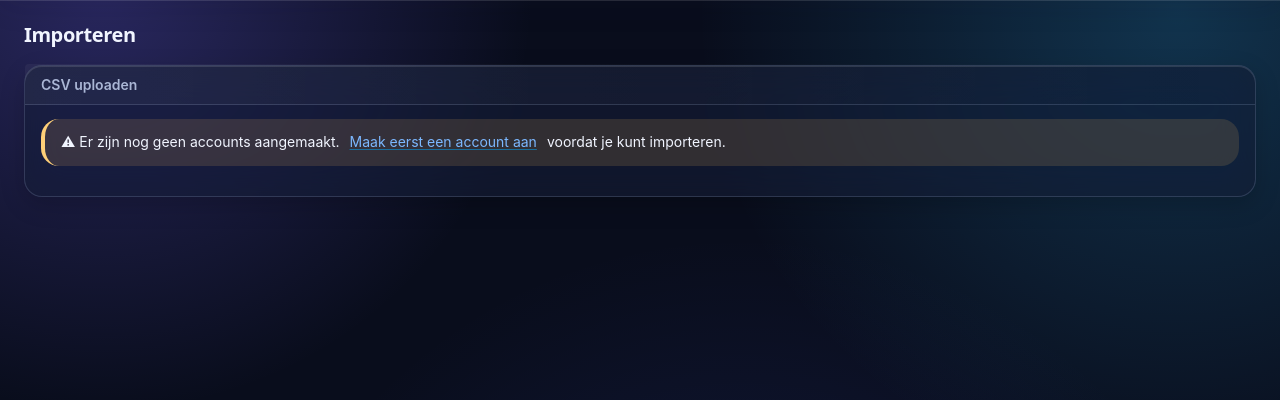
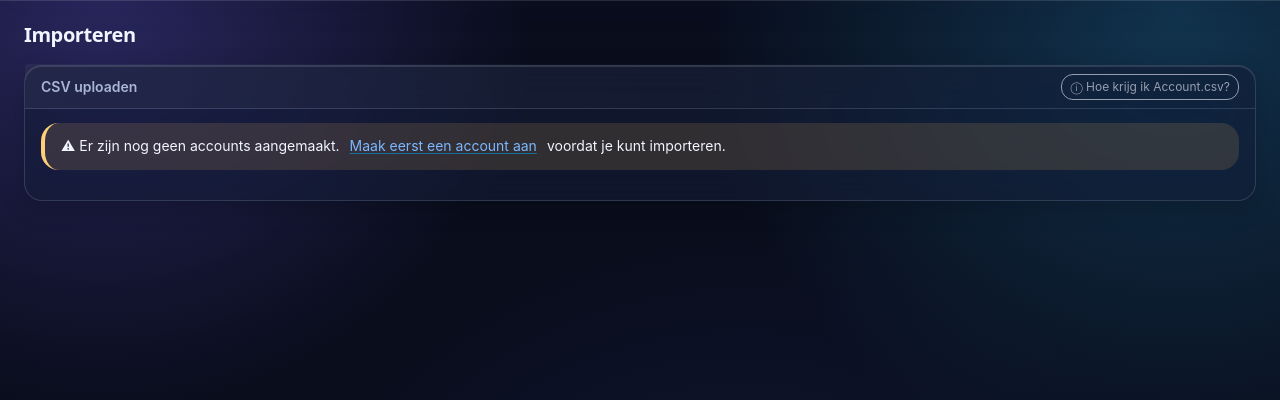
Before and after one commit to Sharpe-nl/PortfolioManager, a FastAPI app: page /import in a window 1280 px wide. Shown: the part 52-452 px from the top of the page. Run offline with FastAPI, Linux system fonts and the light colour scheme; the visitor is signed in with stand-in values (Sample User, id 1); data comes from the database, SQL or seed files in the repository; data that the repository does not hold is empty; parts of the project's set-up code (start-up, migrations or seed data) failed here and were passed over.

Commit message:
Guide DEGIRO CSV imports

```diff
--- a/app/i18n/imports.py
+++ b/app/i18n/imports.py
@@ -15,11 +15,22 @@ NL = {
 
     # ── import.html: upload form ─────────────────────────────────────────
     "imports.upload_header": "CSV uploaden",
+    "imports.csv_tutorial_button": "Hoe krijg ik Account.csv?",
+    "imports.csv_tutorial_title": "Account.csv exporteren uit DEGIRO",
+    "imports.csv_tutorial_intro": "Haal je rekeningoverzicht bij DEGIRO op en laad het hier in één keer in. PDT verwerkt de brokeractiviteiten dan voor je, zonder handmatige invoer.",
+    "imports.csv_tutorial_requirement": "Gebruik hiervoor het bestand Account.csv. Daarin staan onder meer beleggingen, dividenden, stortingen, kosten en andere mutaties.",
+    "imports.csv_tutorial_step_1": "Meld je aan bij je DEGIRO-account.",
+    "imports.csv_tutorial_step_2": "Open in het linkermenu Inbox en kies vervolgens Rekeningoverzicht.",
+    "imports.csv_tutorial_step_3": "Stel een startdatum in die vóór je eerste storting ligt.",
+    "imports.csv_tutorial_step_3_note": "Zo neem je ook de eerste aankoop en alle bijbehorende mutaties mee. Bij een volgende import mag je gerust een overlappende periode kiezen: al bekende regels worden overgeslagen.",
+    "imports.csv_tutorial_step_4": "Kies Export en download het overzicht als CSV-bestand.",
     "imports.no_accounts_warning": "⚠ Er zijn nog geen accounts aangemaakt.",
     "imports.create_account_first": "Maak eerst een account aan",
     "imports.create_account_before": "voordat je kunt importeren.",
     "imports.account_choose_option": "— kies account —",
     "imports.csv_file_label": "CSV-bestand",
+    "imports.dropzone_title": "Sleep je Account.csv hierheen",
+    "imports.dropzone_hint": "of klik om een CSV-bestand te kiezen",
     "imports.hint_account_statement": "alle transacties (koop/verkoop), dividenden, stortingen en kosten.",
     "imports.upload_button": "Uploaden & bekijken →",
 
@@ -84,11 +95,22 @@ EN = {
 
     # ── import.html: upload form ─────────────────────────────────────────
     "imports.upload_header": "Upload CSV",
+    "imports.csv_tutorial_button": "How do I get Account.csv?",
+    "imports.csv_tutorial_title": "Export Account.csv from DEGIRO",
+    "imports.csv_tutorial_intro": "Download your DEGIRO account statement and load it here in one go. PDT then processes the broker activity for you, without manual entry.",
+    "imports.csv_tutorial_requirement": "Use the Account.csv file for this. It includes investments, dividends, deposits, fees and other account activity.",
+    "imports.csv_tutorial_step_1": "Sign in to your DEGIRO account.",
+    "imports.csv_tutorial_step_2": "In the left menu, open Inbox and then choose Account statement.",
+    "imports.csv_tutorial_step_3": "Set a start date that is before your first deposit.",
+    "imports.csv_tutorial_step_3_note": "This includes the first purchase and all related activity. On later imports, an overlapping period is fine: rows that PDT already knows are skipped.",
+    "imports.csv_tutorial_step_4": "Choose Export and download the statement as a CSV file.",
     "imports.no_accounts_warning": "⚠ No accounts have been created yet.",
     "imports.create_account_first": "Create an account first",
     "imports.create_account_before": "before you can import.",
     "imports.account_choose_option": "— choose account —",
     "imports.csv_file_label": "CSV file",
+    "imports.dropzone_title": "Drop your Account.csv here",
+    "imports.dropzone_hint": "or click to choose a CSV file",
     "imports.hint_account_statement": "all transactions (buy/sell), dividends, deposits and fees.",
     "imports.upload_button": "Upload & preview →",
 
--- a/app/static/style.css
+++ b/app/static/style.css
@@ -352,6 +352,40 @@ input[type="button"] {
 .realized-actions-dialog article { min-width: 0; }
 .realized-actions-dialog header small { display: block; margin-top: .2rem; font-weight: 400; }
 
+/* Import: a compact DEGIRO tutorial and a keyboard-accessible drop target. */
+.import-upload-header { display: flex; align-items: center; gap: .75rem; }
+.import-upload-header > button { margin: 0 0 0 auto; white-space: nowrap; }
+.import-dropzone {
+  display: grid;
+  gap: .2rem;
+  place-items: center;
+  min-height: 5.75rem;
+  margin: .25rem 0 .75rem;
+  padding: .85rem;
+  border: 1px dashed color-mix(in srgb, var(--primary) 55%, var(--border));
+  border-radius: var(--radius-sm);
+  background: color-mix(in srgb, var(--surface) 72%, transparent);
+  color: var(--text-muted);
+  cursor: pointer;
+  text-align: center;
+  transition: border-color .15s ease, background .15s ease, transform .15s ease;
+}
+.import-dropzone strong { color: var(--text); }
+.import-dropzone:hover, .import-dropzone:focus-visible, .import-dropzone.is-dragging {
+  border-color: var(--primary);
+  background: color-mix(in srgb, var(--primary) 10%, var(--surface));
+  outline: none;
+}
+.import-dropzone.is-dragging { transform: scale(1.01); }
+.import-tutorial-dialog p { line-height: 1.6; }
+.import-tutorial-steps { display: grid; gap: .9rem; padding-left: 1.35rem; }
+.import-tutorial-steps li::marker { color: var(--primary); font-weight: 700; }
+.import-tutorial-steps small { display: block; margin-top: .35rem; color: var(--text-muted); line-height: 1.55; }
+@media (max-width: 700px) {
+  .import-upload-header { align-items: flex-start; flex-direction: column; }
+  .import-upload-header > button { margin-left: 0; }
+}
+
 .info-tooltip {
   display: inline-block;
   margin-left: .16rem;
--- a/app/templates/import.html
+++ b/app/templates/import.html
@@ -33,7 +33,10 @@
 
 <!-- ── Upload form ────────────────────────────────────────────────────────── -->
 <article>
-  <header>{{ t(request, 'imports.upload_header') }}</header>
+  <header class="import-upload-header">
+    <span>{{ t(request, 'imports.upload_header') }}</span>
+    <button type="button" class="outline secondary btn-sm" onclick="openDegiroCsvTutorial()">ⓘ {{ t(request, 'imports.csv_tutorial_button') }}</button>
+  </header>
 
   {% if not accounts %}
   <div class="notice warning">
@@ -52,8 +55,12 @@
         </select>
       </label>
       <label>{{ t(request, 'imports.csv_file_label') }}
-        <input type="file" name="file" accept=".csv,text/csv" required>
+        <input id="import-csv-file" type="file" name="file" accept=".csv,text/csv" required>
       </label>
+    </div>
+    <div class="import-dropzone" id="importDropzone" tabindex="0" role="button" aria-controls="import-csv-file">
+      <strong>{{ t(request, 'imports.dropzone_title') }}</strong>
+      <small>{{ t(request, 'imports.dropzone_hint') }}</small>
     </div>
     <p class="hint">
       <strong>Account.csv</strong> → {{ t(request, 'imports.hint_account_statement') }}
@@ -62,6 +69,26 @@
   </form>
   {% endif %}
 </article>
+
+<dialog id="degiroCsvTutorialDialog" class="import-tutorial-dialog">
+  <article>
+    <header>
+      <strong>{{ t(request, 'imports.csv_tutorial_title') }}</strong>
+      <button aria-label="{{ t(request, 'common.close') }}" rel="prev" type="button" onclick="document.getElementById('degiroCsvTutorialDialog').close()"></button>
+    </header>
+    <p>{{ t(request, 'imports.csv_tutorial_intro') }}</p>
+    <p>{{ t(request, 'imports.csv_tutorial_requirement') }}</p>
+    <ol class="import-tutorial-steps">
+      <li>{{ t(request, 'imports.csv_tutorial_step_1') }}</li>
+      <li>{{ t(request, 'imports.csv_tutorial_step_2') }}</li>
+      <li>
+        {{ t(request, 'imports.csv_tutorial_step_3') }}
+        <small>{{ t(request, 'imports.csv_tutorial_step_3_note') }}</small>
+      </li>
+      <li>{{ t(request, 'imports.csv_tutorial_step_4') }}</li>
+    </ol>
+  </article>
+</dialog>
 
 <!-- ── Needs ticker mapping ────────────────────────────────────────────────── -->
 {% if needs_mapping %}
@@ -232,4 +259,45 @@ async function autoMapTickers() {
   </div>
 </article>
 {% endif %}
+
+<script>
+function openDegiroCsvTutorial() {
+  document.getElementById('degiroCsvTutorialDialog').showModal();
+}
+
+document.addEventListener('DOMContentLoaded', () => {
+  const input = document.getElementById('import-csv-file');
+  const dropzone = document.getElementById('importDropzone');
+  const tutorial = document.getElementById('degiroCsvTutorialDialog');
+  if (tutorial) tutorial.addEventListener('click', event => {
+    if (event.target === tutorial) tutorial.close();
+  });
+  if (!input || !dropzone) return;
+
+  const selectFiles = files => {
+    const csv = [...files].find(file => file.name.toLowerCase().endsWith('.csv'));
+    if (!csv) return;
+    const transfer = new DataTransfer();
+    transfer.items.add(csv);
+    input.files = transfer.files;
+    input.dispatchEvent(new Event('change', { bubbles: true }));
+  };
+  dropzone.addEventListener('click', () => input.click());
+  dropzone.addEventListener('keydown', event => {
+    if (event.key === 'Enter' || event.key === ' ') {
+      event.preventDefault();
+      input.click();
+    }
+  });
+  ['dragenter', 'dragover'].forEach(name => dropzone.addEventListener(name, event => {
+    event.preventDefault();
+    dropzone.classList.add('is-dragging');
+  }));
+  ['dragleave', 'drop'].forEach(name => dropzone.addEventListener(name, event => {
+    event.preventDefault();
+    dropzone.classList.remove('is-dragging');
+  }));
+  dropzone.addEventListener('drop', event => selectFiles(event.dataTransfer.files));
+});
+</script>
 {% endblock %}
```
